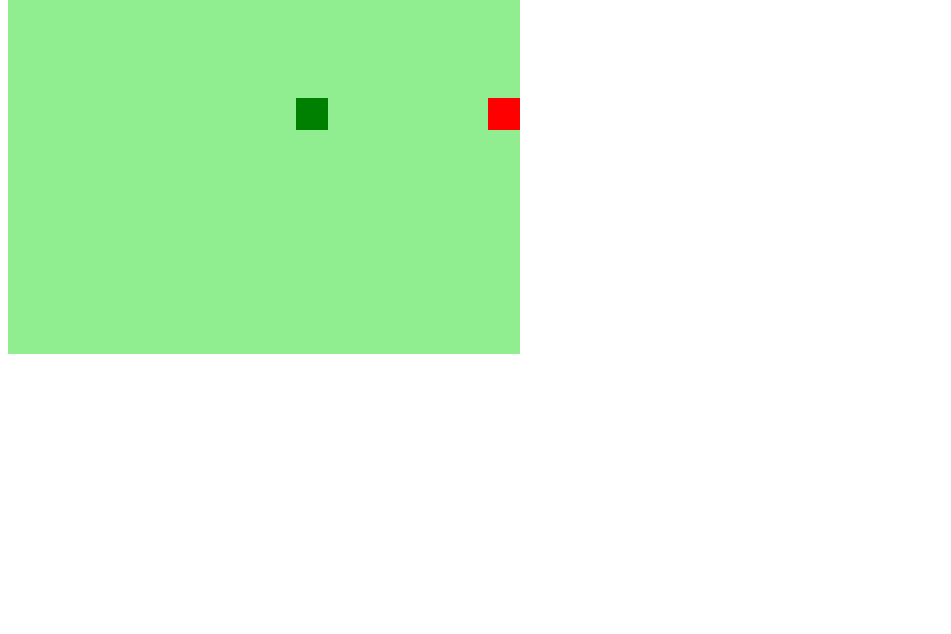
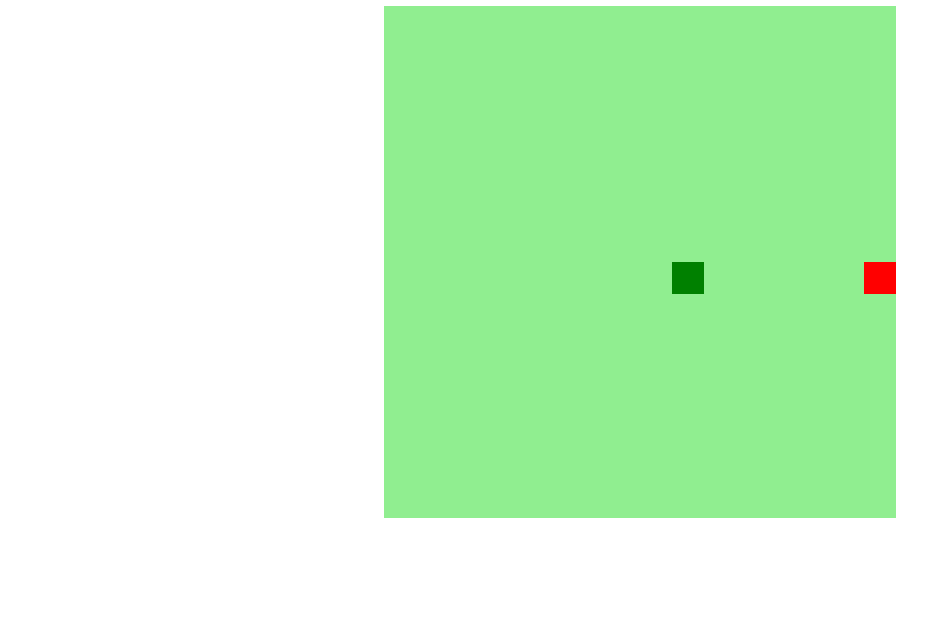
Before and after one commit to alex241262/Digital-innovation-jogo-cobrinha, a plain HTML site: page index.html in a window 1280 px wide. Shown: the part 166-800 px from the top of the page, without its empty margins (0-951 px from the left). Drawn offline with Linux system fonts and the light colour scheme.

Commit message:
finalizado

```diff
--- a/index.html
+++ b/index.html
@@ -7,9 +7,10 @@
     <meta name="viewport" content="width=device-width, initial-scale=1.0">
     <link rel="stylesheet" href="style.css">
     <script defer src="js.js"></script>
-    <title>Snake Game</title>
+    <title>SNAKE GAME</title>
 </head>
 <body>
+    <h1>Snake Game</h1>
     <canvas id="snake" width="512" height="512"></canvas>
 </body>
 </html>
--- a/js.js
+++ b/js.js
@@ -1,7 +1,7 @@
-let canvas = document.getElementById("snake");
+let canvas = document.getElementById("snake");//cria elemento que vai rodar o jogo
 let context = canvas.getContext("2d");
 let box = 32;
-let snake = [];
+let snake = [];//cria cobrinha como lista,ja que ela vai ser um serie de cordenadas,que quando pintadas pintam quadrinhos
 snake[0] = {
     x: 8 * box,
     y: 8 * box
@@ -9,16 +9,16 @@ snake[0] = {
 let direction ="right";
 let food = {
     x: Math.floor(Math.random() * 15 + 1) * box,
-    y: Math.floor(Math.random() * 15 +1) * box
+    y: Math.floor(Math.random() * 15 + 1) * box
 }
 
 function criarBG(){
     context.fillStyle = "lightgreen";
-    context.fillRect(0, 0, 16 * box, 16 * box);
+    context.fillRect(0, 0, 16 * box, 16 * box);//desenha o retangulo usando x e y e a largura e altura setadas.
 }
 
 function criarCobrinha(){
-    for(i=0;i< snake.length;i++){
+    for(i = 0;i < snake.length; i++){
         context.fillStyle = "green";
         context.fillRect(snake[i].x, snake[i].y, box, box);
     }
@@ -27,21 +27,29 @@ function drawFood(){
     context.fillStyle = "red";
     context.fillRect(food.x, food.y, box ,box);
 }
-
+//qunado um evento acontece,detecta e chama afunçao
 document.addEventListener('keydown', update);
 
 function update(event){
-    if(event.keyCode ==37 && direction != "right") direction = "left";
+    if(event.keyCode == 37 && direction != "right") direction = "left";
     if(event.keyCode == 38 && direction != "down") direction = "up";
     if(event.keyCode == 39 && direction != "left") direction = "right";
     if(event.keyCode == 40 && direction != "up") direction = "down";
 }
 
 function iniciarJogo(){
+
     if(snake[0].x > 15 * box && direction == "right") snake[0].x = 0;
     if(snake[0].x < 0   && direction == "left") snake[0].x = 16 * box;
     if(snake[0].y > 15 * box && direction == "down") snake[0].y = 0;
     if(snake[0].y < 0   && direction == "up") snake[0].y = 16 * box;
+
+    for(i = 1;i < snake.length; i++){
+        if(snake[0].x == snake[i].x && snnake[0].y == snake[i].y){
+            clearInterval(jogo);
+            alert(':( que pena :( !!!');
+        }
+    }
 
     criarBG();
     criarCobrinha();
@@ -55,12 +63,18 @@ function iniciarJogo(){
     if(direction == "up")snakeY -= box;
     if(direction == "down")snakeY += box;
 
-    snake.pop();
+    if(snakeX != food.x || snakeY != snake.y){
+        snake.pop();
+    }
+    else{
+        food.x = Math.floor(Math.random() * 15 + 1)* box;
+        food.y = Math.floor(Math.random() * 15 + 1)* box;
+    }
 
     let newHead = {
         x: snakeX,
         y: snakeY
     }
-    snake.unshift(newHead);
+    snake.unshift(newHead);//adiciona como primeiro quadrino da cobrinha
 }
 let jogo= setInterval(iniciarJogo, 100);
--- a/style.css
+++ b/style.css
@@ -0,0 +1,9 @@
+body{
+    height: 95vh;
+    width: 95;
+    display: flex;
+    justify-content: center;
+    align-items: center;
+    flex-direction: column;
+    color: rgb(44, 139, 44);
+}
```
